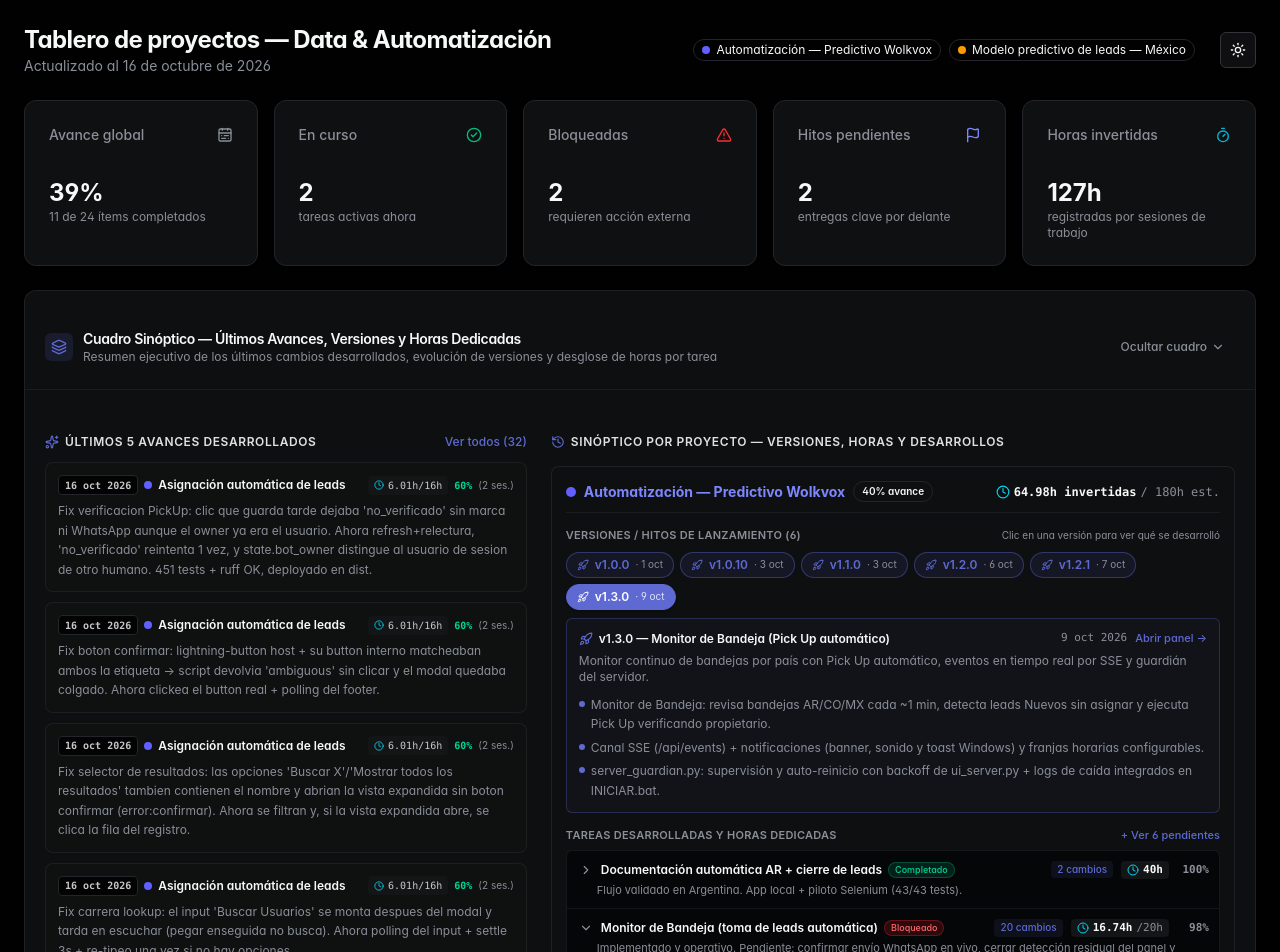
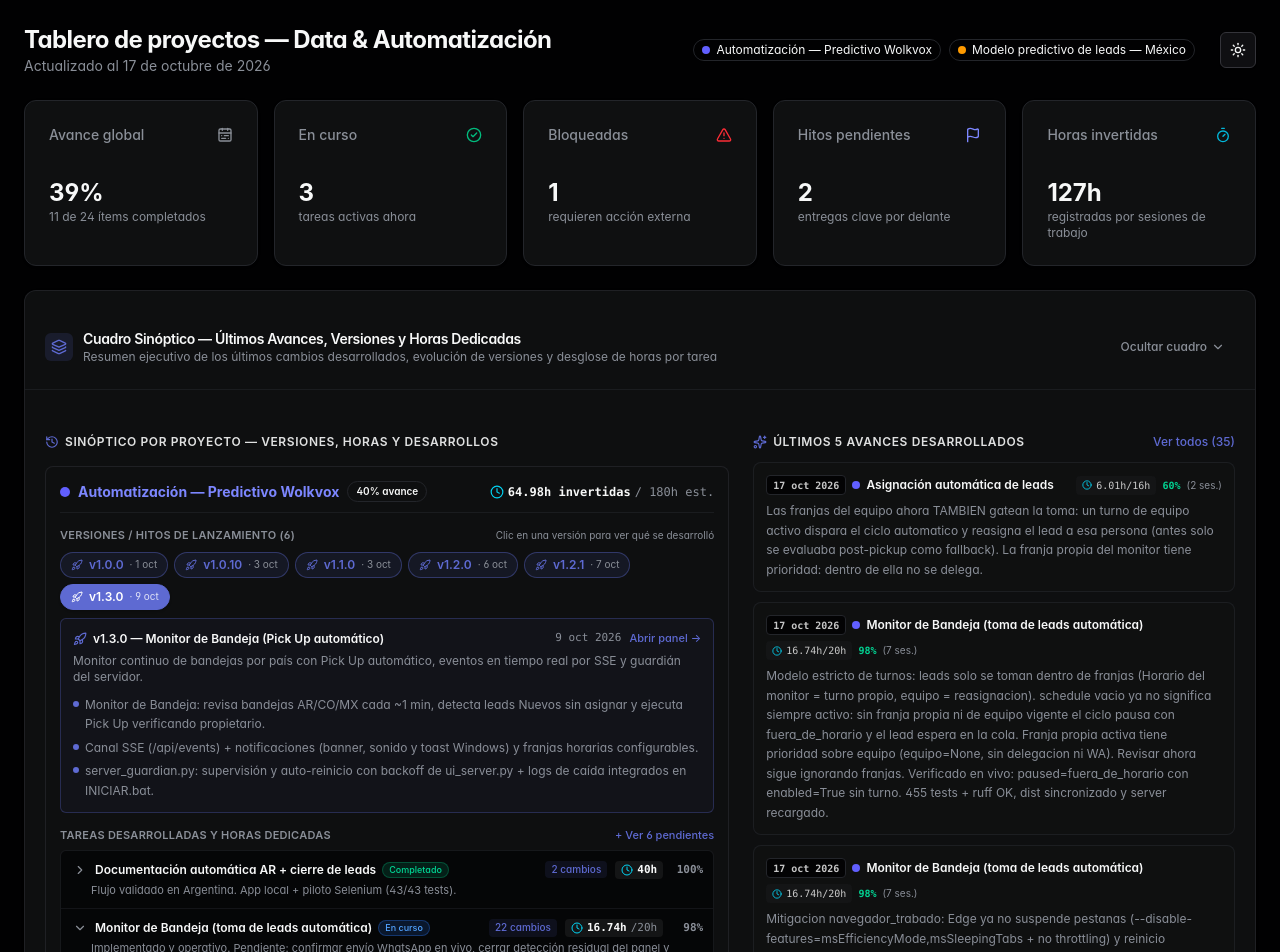
Before and after one commit to Automotive-industry/automatic-grantt, a React (Vite) app: page / in a window 1280 px wide. Shown: the top 952 px of the page. Built offline with nearby package versions, Linux system fonts and the light colour scheme.

Commit message:
Swap columnas del cuadro sinoptico: proyectos a la izquierda

```diff
--- a/src/components/SynopticOverview.tsx
+++ b/src/components/SynopticOverview.tsx
@@ -123,8 +123,8 @@ export function SynopticOverview({
 
       {!collapsed && (
         <CardContent className="grid gap-6 p-5 lg:grid-cols-12">
-          {/* COLUMNA IZQUIERDA: ÚLTIMOS 5 AVANCES */}
-          <div className="space-y-3 lg:col-span-5">
+          {/* COLUMNA DERECHA: ÚLTIMOS 5 AVANCES */}
+          <div className="order-2 space-y-3 lg:col-span-5">
             <div className="flex items-center justify-between">
               <div className="flex items-center gap-1.5 text-xs font-semibold uppercase tracking-wider text-foreground/90">
                 <Sparkles className="size-3.5 text-primary" />
@@ -199,8 +199,8 @@ export function SynopticOverview({
             </div>
           </div>
 
-          {/* COLUMNA DERECHA: CUADRO SINÓPTICO POR PROYECTO (VERSIONES + HORAS Y COSAS DESARROLLADAS) */}
-          <div className="space-y-4 lg:col-span-7">
+          {/* COLUMNA IZQUIERDA: CUADRO SINÓPTICO POR PROYECTO (VERSIONES + HORAS Y COSAS DESARROLLADAS) */}
+          <div className="order-1 space-y-4 lg:col-span-7">
             <div className="flex items-center gap-1.5 text-xs font-semibold uppercase tracking-wider text-foreground/90">
               <History className="size-3.5 text-primary" />
               Sinóptico por Proyecto — Versiones, Horas y Desarrollos
--- a/src/data/tasks.json
+++ b/src/data/tasks.json
@@ -1,7 +1,7 @@
 {
   "meta": {
     "title": "Tablero de proyectos — Data & Automatización",
-    "lastUpdated": "2026-10-16"
+    "lastUpdated": "2026-10-17"
   },
   "projects": [
     {
@@ -32,7 +32,7 @@
         {
           "id": "wv-monitor",
           "name": "Monitor de Bandeja (toma de leads automática)",
-          "status": "blocked",
+          "status": "in_progress",
           "progress": 98,
           "start": "2026-09-21",
           "end": "2026-10-16",
@@ -122,9 +122,16 @@
             {
               "date": "2026-10-16",
               "text": "Fix confirm modal: lightning-button host + button interno matcheaban ambos -> 'ambiguous' sin click; ahora clickea el button real. Explicaba modal colgado + error:confirmar. 451 tests OK."
+            },
+            {
+              "date": "2026-10-17",
+              "text": "Mitigacion navegador_trabado: Edge ya no suspende pestanas (--disable-features=msEfficiencyMode,msSleepingTabs + no throttling) y reinicio automatico cada 4h ocioso para la RAM. Fix equipo: persona sin franja ahora permitida (la validacion bloqueaba el guardado y quedaba config vieja -> lead asignado a quien no debia)."
+            },
+            {
+              "date": "2026-10-17",
+              "text": "Modelo estricto de turnos: leads solo se toman dentro de franjas (Horario del monitor = turno propio, equipo = reasignacion). schedule vacio ya no significa siempre activo: sin franja propia ni de equipo vigente el ciclo pausa con fuera_de_horario y el lead espera en la cola. Franja propia activa tiene prioridad sobre equipo (equipo=None, sin delegacion ni WA). Revisar ahora sigue ignorando franjas. Verificado en vivo: paused=fuera_de_horario con enabled=True sin turno. 455 tests + ruff OK, dist sincronizado y server recargado."
             }
-          ],
-          "blocker": "Monitor de bandeja se detiene intermitente: pierde conexion con el navegador Edge/servidor (sospecha: suspension de pestanas de Edge en el navegador dedicado). Requiere reinicio manual del navegador del bot."
+          ]
         },
         {
           "id": "wv-test-col",
@@ -207,6 +214,10 @@
             {
               "date": "2026-10-16",
               "text": "Fix verificacion PickUp: clic que guarda tarde dejaba 'no_verificado' sin marca ni WhatsApp aunque el owner ya era el usuario. Ahora refresh+relectura, 'no_verificado' reintenta 1 vez, y state.bot_owner distingue al usuario de sesion de otro humano. 451 tests + ruff OK, deployado en dist."
+            },
+            {
+              "date": "2026-10-17",
+              "text": "Las franjas del equipo ahora TAMBIEN gatean la toma: un turno de equipo activo dispara el ciclo automatico y reasigna el lead a esa persona (antes solo se evaluaba post-pickup como fallback). La franja propia del monitor tiene prioridad: dentro de ella no se delega."
             }
           ],
           "hours": 6.01
```
